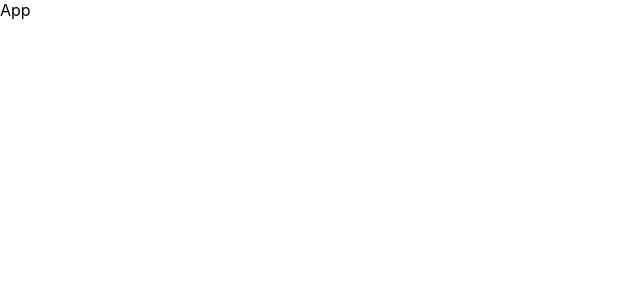
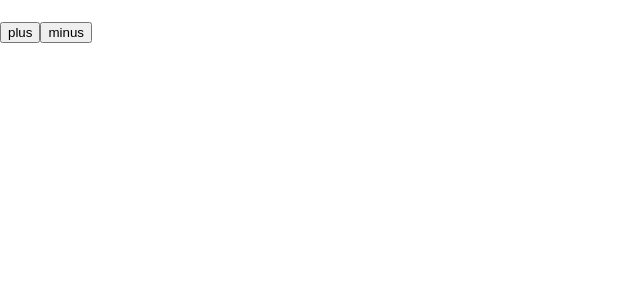
Before and after one commit to Komedeva/incubator-june-2021-react, a React (Create React App) app: page / in a window 1280 px wide. Shown: the top 300 px of the page, without its empty margins (0-640 px from the left). Built offline with nearby package versions, Linux system fonts and the light colour scheme.

Commit message:
6lessonHW

```diff
--- a/src/App.js
+++ b/src/App.js
@@ -1,7 +1,27 @@
+import {useReducer} from "react";
+
+const reducer = (state = 0, action) => {
+    switch (action) {
+        case '+':
+            return state + 10;
+        case '-':
+            return state - 2;
+        default:
+            return state
+    }
+}
+
+
 export default function App() {
-  return (
-    <div>
-      App
-    </div>
-  );
+
+    let [state, dispatch] = useReducer(reducer)
+    console.log(state);
+
+    return (
+        <div>
+            <h1>{state}</h1>
+            <button onClick={()=>dispatch('+')}>plus</button>
+            <button onClick={()=>dispatch('-')}>minus</button>
+        </div>
+    );
 }
```
